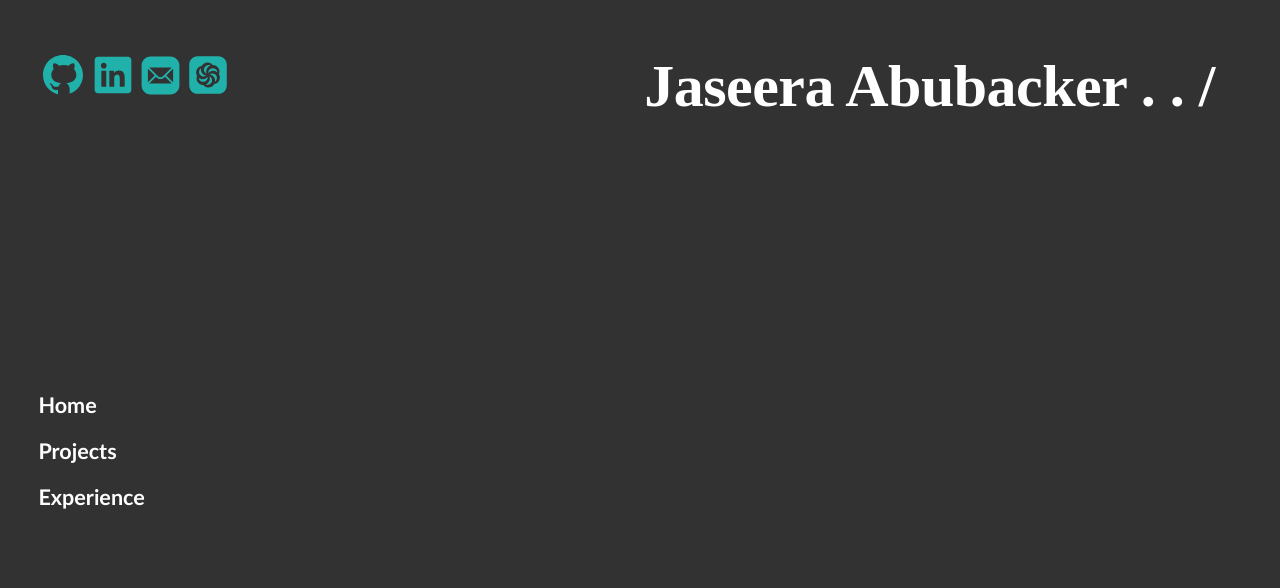
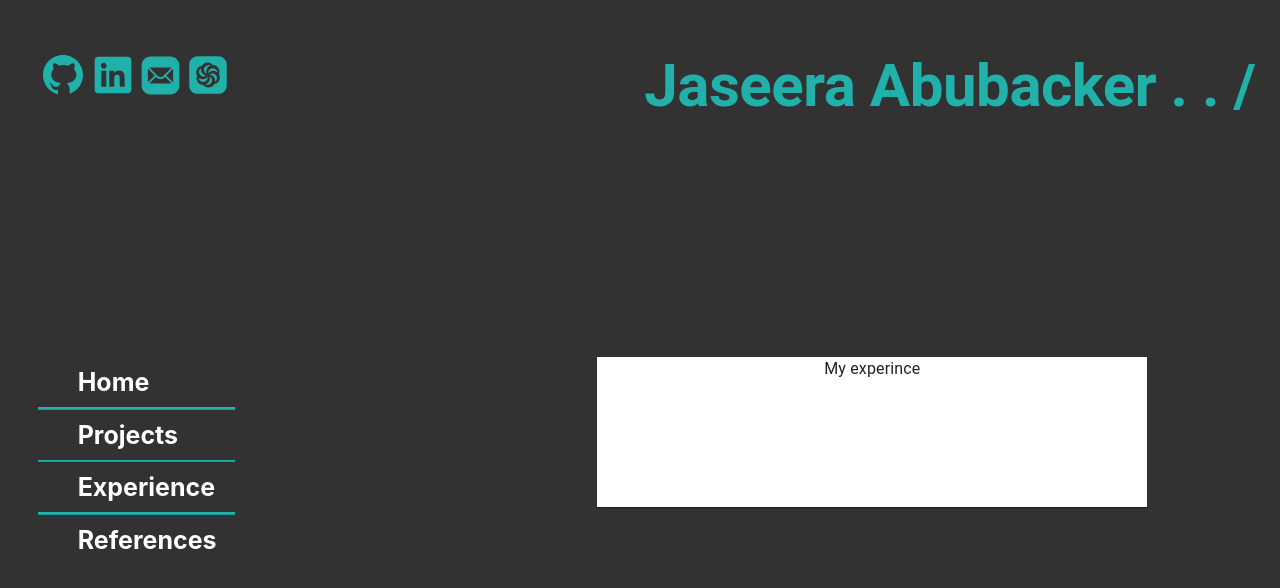
Before and after one commit to jpmaHub/jaseeraabubacker, a React (Create React App) app: page /jaseeraabubacker/my-experience in a window 1280 px wide. Shown: the top 588 px of the page. Built offline with nearby package versions, Linux system fonts and the light colour scheme.

Commit message:
Refactor

```diff
--- /dev/null
+++ b/src/Utils/data.js
@@ -0,0 +1 @@
+export const introText = "Hello, I am Jaseera! I'm a full stack developer who loves creating applications. Let's build something great together!"
--- a/src/components/IntroText.tsx
+++ b/src/components/IntroText.tsx
@@ -1,8 +1,9 @@
 
 import { Typography } from '@mui/material'
+import  { introText }  from '../Utils/data';
 
 export default function IntroText() {
     return (
-        <Typography className="about-me" variant="h5" sx={{ fontFamily: 'Trebuchet MS' }}>Hello, I am Jaseera! I'm a full stack developer who loves creating applications. Let's build something great together!</Typography>
+        <Typography variant="h4">{introText}</Typography>
     )
 }
--- a/src/components/NavBarList.tsx
+++ b/src/components/NavBarList.tsx
@@ -1,25 +1,38 @@
-import { Typography } from '@mui/material'
+import { Divider, Typography } from '@mui/material'
+import { green } from '@mui/material/colors';
 import { createTheme, ThemeProvider } from '@mui/material/styles';
 import { Link } from 'react-router-dom';
 const theme = createTheme();
 
 theme.typography.h5 = {
-    paddingBottom: '20px',
-    fontFamily: 'Trebuchet MS'
+    paddingBottom: '10px',
+    paddingTop: '10px',
+    paddingLeft: '20%',
+    fontSize: '25px',
 };
+
+const commonStyles = {
+    paddingBottom: '1.5px',
+    background: 'lightseagreen'
+};
+
 export default function NavBarList() {
     return (
         <ThemeProvider theme={theme}>
             <Link to="/" className="link">
                 <Typography variant="h5">Home</Typography>
             </Link>
-
+            <Divider sx={{ ...commonStyles }} />
             <Link to="/my-projects" className="link">
                 <Typography variant="h5">Projects</Typography>
             </Link>
-
+            <Divider sx={{ ...commonStyles }} />
             <Link to="/my-experience" className="link">
                 <Typography variant="h5">Experience</Typography>
+            </Link>
+            <Divider sx={{ ...commonStyles }} />
+            <Link to="/references" className="link">
+                <Typography variant="h5">References</Typography>
             </Link>
         </ThemeProvider>
     )
--- a/src/components/TitleName.tsx
+++ b/src/components/TitleName.tsx
@@ -4,6 +4,6 @@ import { Typography } from '@mui/material'
 
 export default function TitleName() {
     return (
-        <Typography variant="h2" sx={{ fontWeight: 'bold', fontFamily: 'American Typewriter' }}>Jaseera Abubacker . . /</Typography>
+        <Typography variant="h2" sx={{ fontWeight: 'bold', color: 'lightseagreen' }}>Jaseera Abubacker . . /</Typography>
     )
 }
--- a/src/helpers/Grid.scss
+++ b/src/helpers/Grid.scss
@@ -1,46 +1,38 @@
+@import url('https://fonts.googleapis.com/css2?family=Open+Sans:wght@600&display=swap');
 
 .grid-container {
-  font-family: 'American Typewriter', serif;
+  font-weight: 800;
   background-color: #323233;
   min-height: 100vh;
-  font-size: calc(10px + 2vmin);
+  min-width: 400px;
   color: white;
   display: grid;
   grid-template-columns: 1fr 3fr;
 }
 
 .grid-item-logo {
-  grid-column: col / span 2;
   color: lightseagreen;
   padding-top: 50px;
   padding-left: 3%;
 }
 
 .grid-item-name {
-  grid-column: col 4 / span 2;
   padding-top: 50px;
   padding-left: 17%;
 }
 
 .grid-item-list {
-  grid-column: col / span 2;
   padding-left: 3%;
+  padding-right: 15%;
 }
 
 .grid-item-intro {
-  grid-column: col 3 / span 3;
-  display: grid;
-  padding-right: 100x;
-}
-
-.grid-item-tech {
-  grid-column: col 3 / span 3;
   display: grid;
   padding-right: 100x;
 }
 
 .grid-item-skills-logo{
-  padding-left: 25%;
+  padding-left: 15%;
 
   img {
     padding-right: 3%;
@@ -53,5 +45,6 @@
 }
 
 .link:hover {
-  text-decoration: underline;
+  color: gray;
+  text-decoration: none;
 }
--- a/src/pages/Experience.tsx
+++ b/src/pages/Experience.tsx
@@ -1,10 +1,24 @@
 import './Pages.scss';
 import { GridHelper } from '../helpers/GridHelper';
+import Paper from '@mui/material/Paper';
+import { styled } from '@mui/material/styles';
+import { Grid } from '@mui/material';
+const DemoPaper = styled(Paper)(({ theme }) => ({
+    width: 550,
+    height: 150,
+    marginLeft: '30%',
+    ...theme.typography.body1,
+    textAlign: 'center',
+  }));
+
 
 export default function Experience() {
   return (
     <GridHelper>
-      <p> </p>
+      <Grid item xs={8}>
+           <DemoPaper square> My experince  </DemoPaper>
+        </Grid>
+
     </GridHelper>
   );
 }
--- a/src/pages/Home.tsx
+++ b/src/pages/Home.tsx
@@ -8,12 +8,13 @@ import { GridHelper } from '../helpers/GridHelper';
 export default function Home() {
   return (
     <GridHelper>
-        <Grid item xs={12}>
+        <Grid item xs={11}>
           <IntroText />
         </Grid>
-      <Grid item xs={12}>
+      <Grid item xs={10}>
         <Divider sx={{ fontSize: '80px', bgcolor: 'lightseagreen' }} />
-      </Grid><Grid item xs={12} className="grid-item-skills-logo">
+      </Grid>
+      <Grid item className="grid-item-skills-logo">
         <SkillsLogos />
       </Grid>
     </GridHelper>
```
